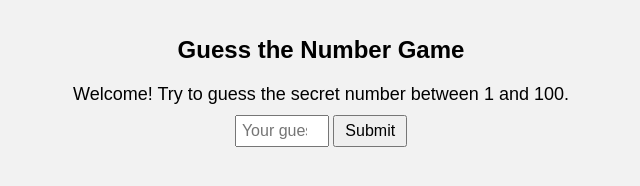
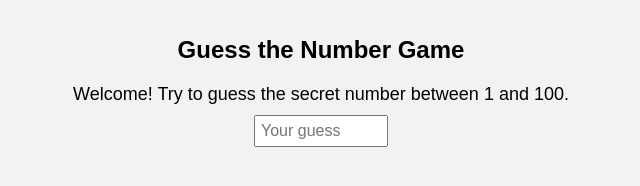
Before and after one commit to FreezaF/guesser, a plain HTML site: page index.html in a window 1280 px wide. Shown: the whole page, without its empty margins (319-959 px from the left). Drawn offline with Linux system fonts and the light colour scheme.

Commit message:
Update index.html

```diff
--- a/index.html
+++ b/index.html
@@ -23,12 +23,8 @@
             text-align: center;
         }
         #guess-input {
-            width: 80px;
+            width: 120px;
             padding: 5px;
-            font-size: 16px;
-        }
-        #guess-button {
-            padding: 5px 10px;
             font-size: 16px;
         }
     </style>
@@ -38,7 +34,6 @@
     <p id="message">Welcome! Try to guess the secret number between 1 and 100.</p>
     <div id="input-container">
         <input type="number" id="guess-input" placeholder="Your guess">
-        <button id="guess-button">Submit</button>
     </div>
     <script>
         function main() {
@@ -47,9 +42,6 @@
 
             const messageElement = document.getElementById('message');
             const guessInput = document.getElementById('guess-input');
-            const guessButton = document.getElementById('guess-button');
-
-            guessButton.addEventListener('click', makeGuess);
 
             guessInput.addEventListener('keypress', function(event) {
                 if (event.key === 'Enter') {
@@ -72,8 +64,10 @@
                     } else {
                         messageElement.textContent = `Congratulations! You guessed the number in ${attempts} attempts.`;
                         guessInput.disabled = true;
-                        guessButton.disabled = true;
                     }
+
+                    // Clear the input field
+                    guessInput.value = '';
                 }
             }
         }
```
